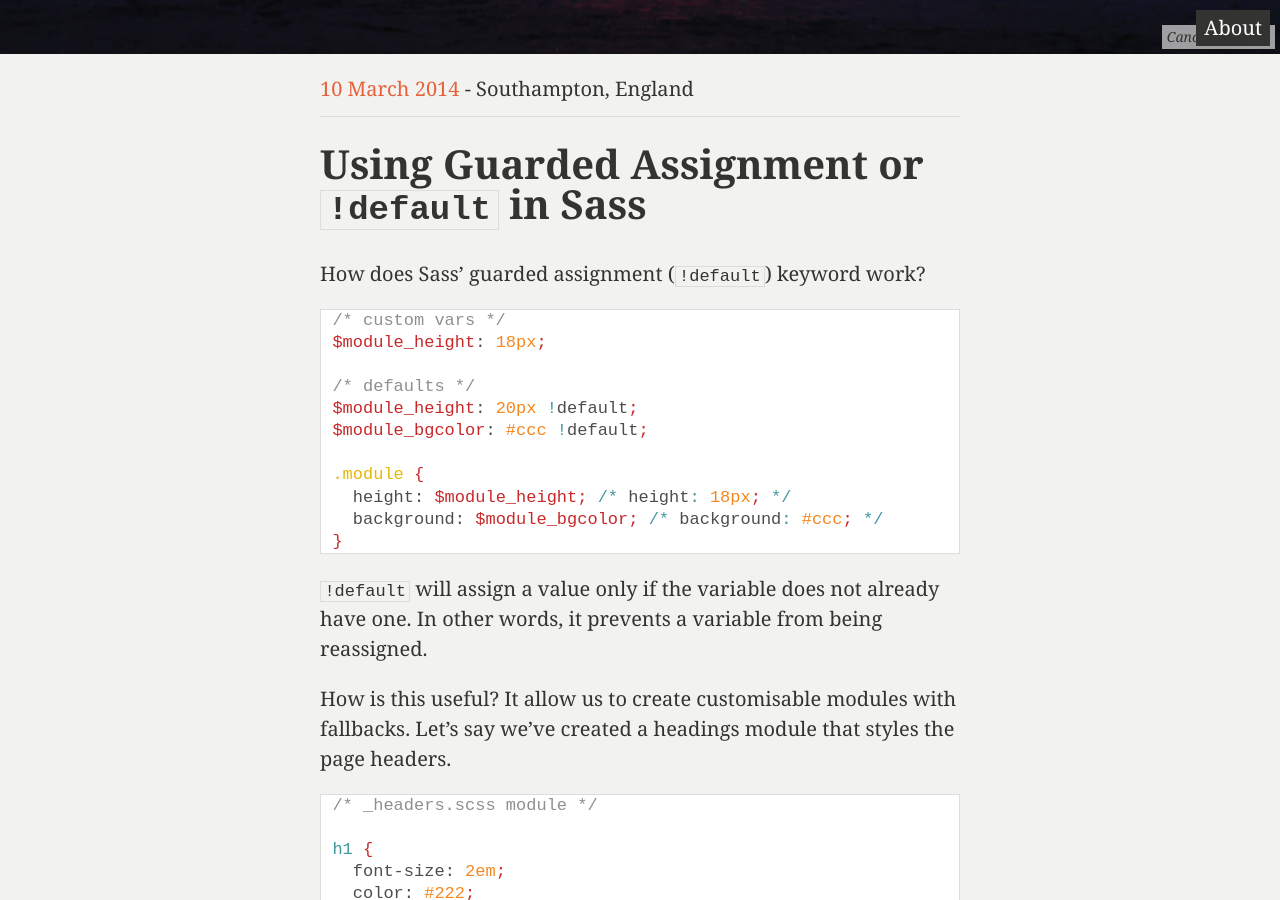
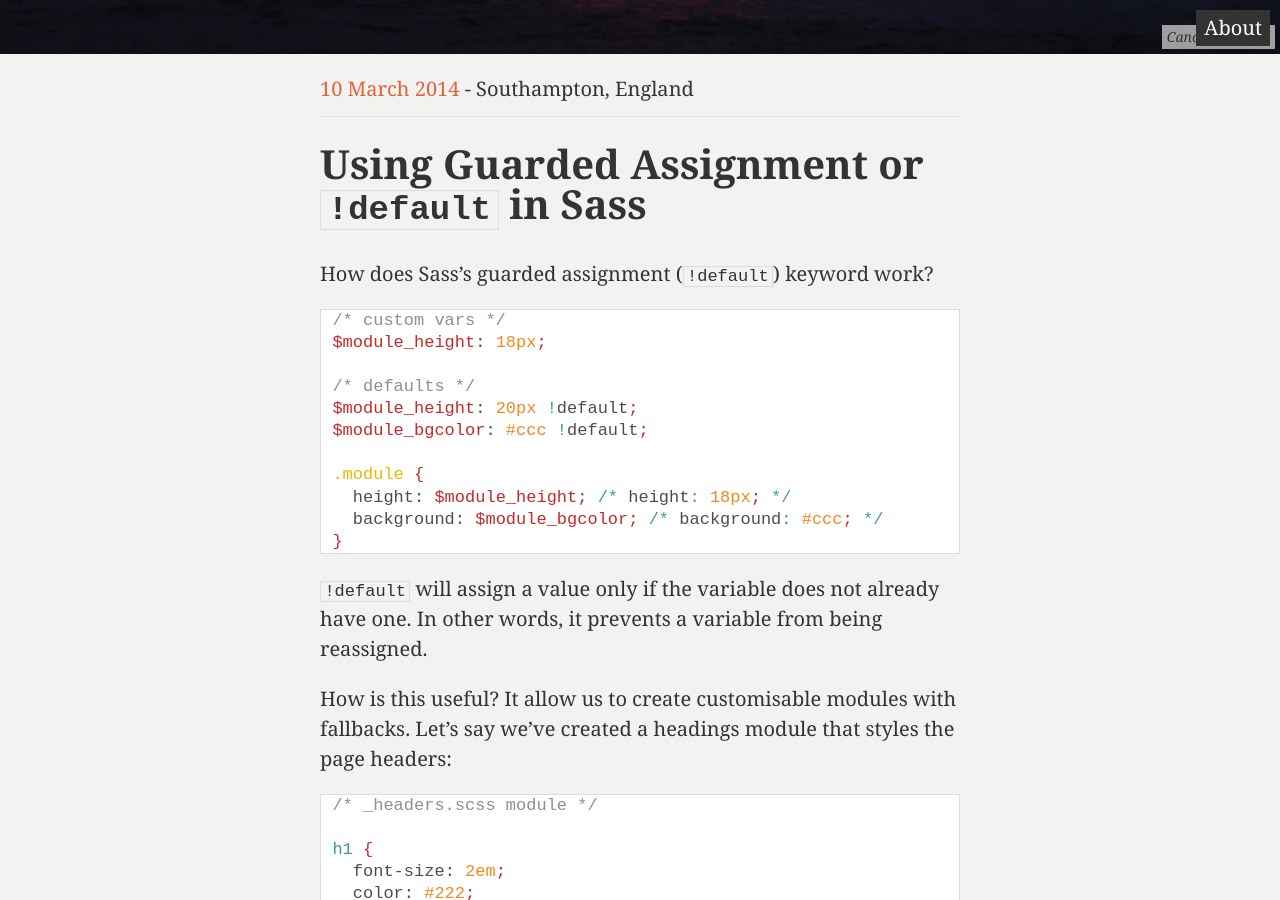
Before and after one commit to mozmorris/mozmorris.github.com, a Jekyll site: the page built from _posts/2014-03-10-using-guarded-assignment-default-in-sass.md, in a window 1280 px wide and 900 px high, scrolled down 483 px. Built offline with Jekyll 4.4.1, drawn with Linux system fonts in a browser that asks for light colours; Markdown is read by kramdown in place of the engine named in the settings; some of the changed text lies outside the part shown.

```diff
--- a/_posts/2014-03-10-using-guarded-assignment-default-in-sass.md
+++ b/_posts/2014-03-10-using-guarded-assignment-default-in-sass.md
@@ -10,7 +10,7 @@ color: e6623c
 {{ page.title }}
 ================
 
-How does Sass' guarded assignment (`!default`) keyword work?
+How does Sass's guarded assignment (`!default`) keyword work?
 
 {% highlight sass %}
 /* custom vars */
@@ -28,7 +28,7 @@ $module_bgcolor: #ccc !default;
 
 `!default` will assign a value only if the variable does not already have one. In other words, it prevents a variable from being reassigned.
 
-How is this useful? It allow us to create customisable modules with fallbacks. Let's say we've created a headings module that styles the page headers.
+How is this useful? It allow us to create customisable modules with fallbacks. Let's say we've created a headings module that styles the page headers:
 
 {% highlight sass %}
 /* _headers.scss module */
@@ -68,7 +68,7 @@ h2 {
 }
 {% endhighlight %}
 
-Consuming and customising the module is now a trivial task. Note here the order of things. The variables are defined **before** importing the headers module.
+Consuming and customising the module is now a trivial task. Note here the order of things. The variables are defined **before** importing the headers module:
 
 {% highlight sass %}
 /* app.scss */
```
